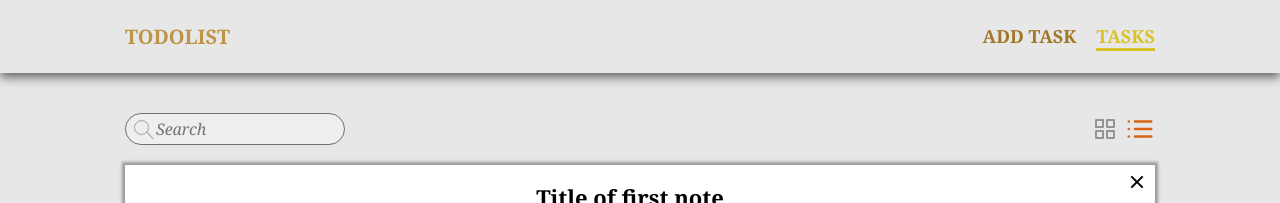
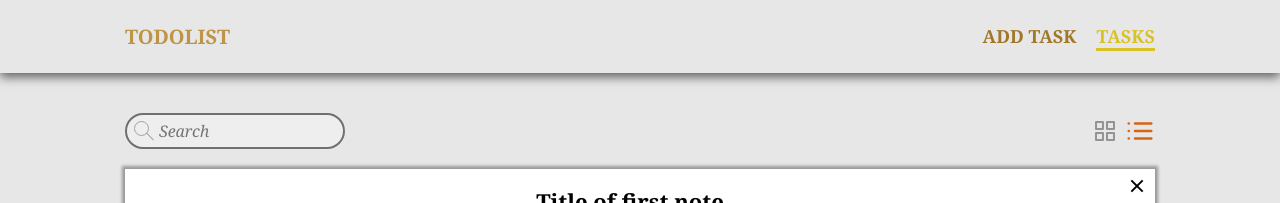
Before and after one commit to smysov/vue-todolist-app, a Vue app: page /tasks in a window 1280 px wide. Shown: the top 203 px of the page. Built offline with nearby package versions, Linux system fonts and the light colour scheme.

Commit message:
fix: changed style for search

```diff
--- a/src/components/Search.vue
+++ b/src/components/Search.vue
@@ -38,6 +38,10 @@ export default {
     height: 15px;
     border: 1px solid #a3a3a3;
     border-radius: 50%;
+
+    @media (min-width: 480px) {
+      top: 8px;
+    }
   }
 
   &::after {
@@ -49,6 +53,10 @@ export default {
     height: 1px;
     background-color: #a3a3a3;
     transform: rotate(45deg);
+
+    @media (min-width: 480px) {
+      top: 23px;
+    }
   }
 
   &__input {
@@ -63,6 +71,8 @@ export default {
 
     @media (min-width: 480px) {
       max-width: 220px;
+      padding: 7px 7px 7px 32px;
+      border-width: 2px;
     }
 
     &:focus {
```
